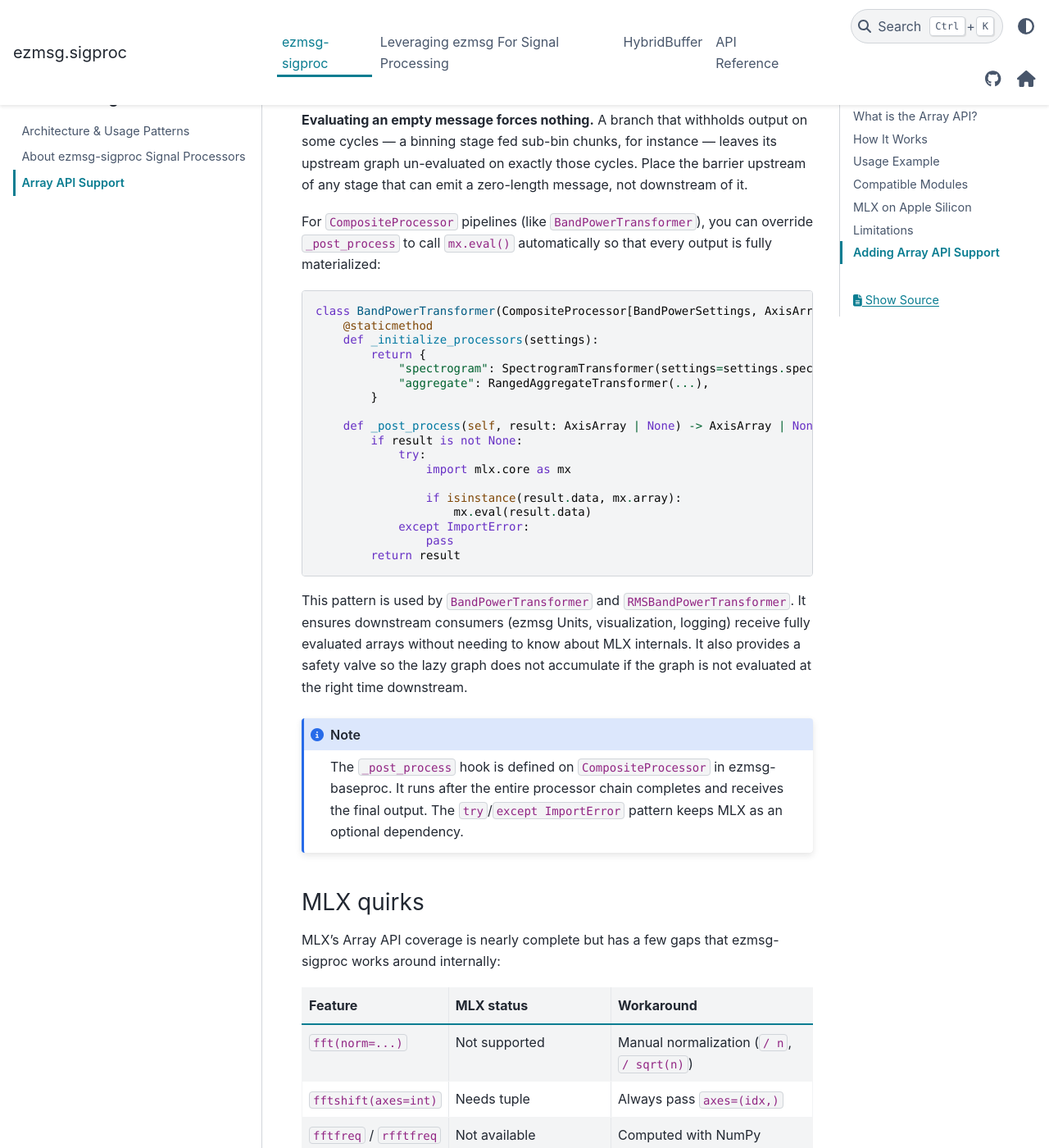
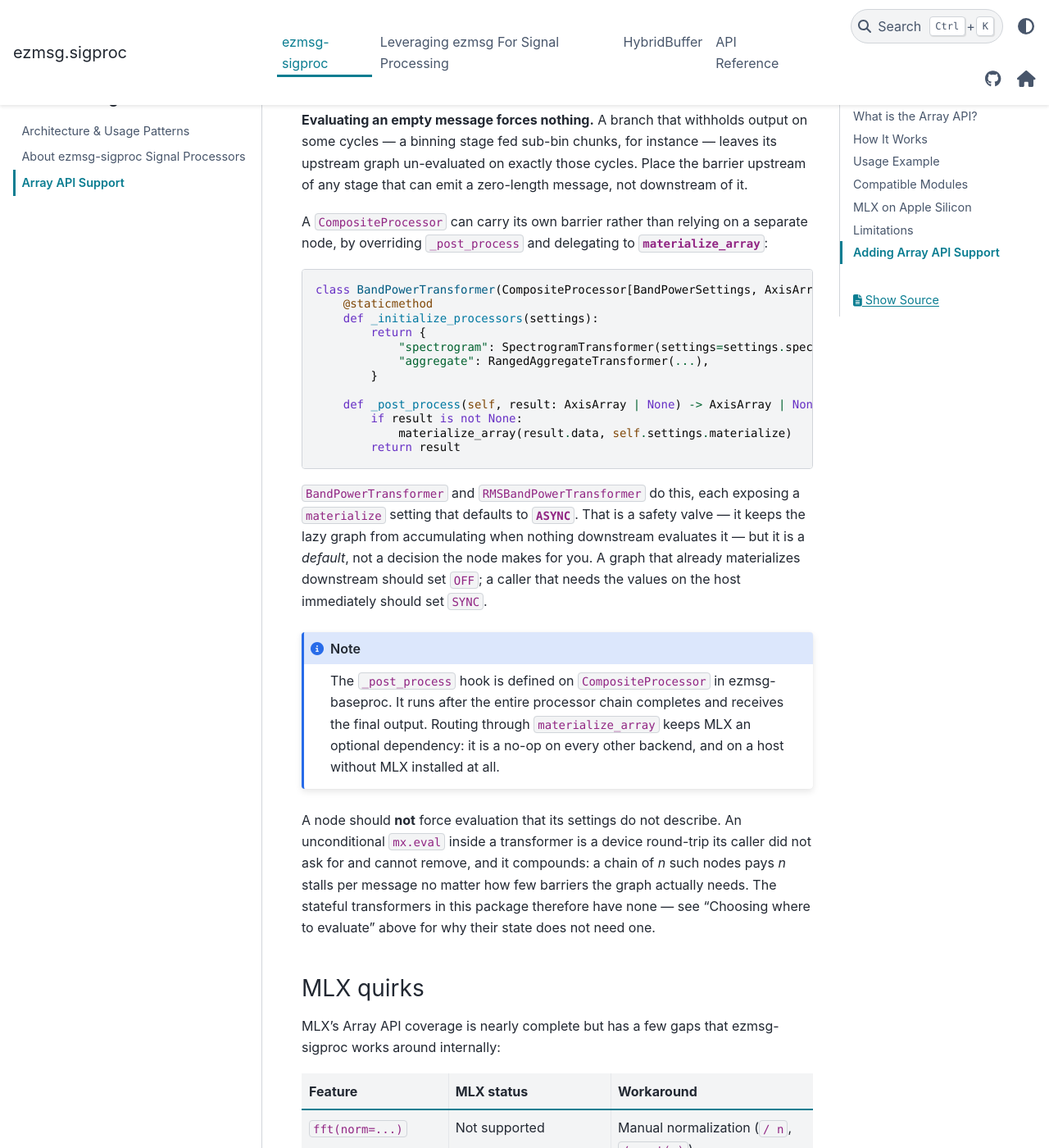
Before and after one commit to ezmsg-org/ezmsg-sigproc, a Sphinx documentation site: the page built from docs/source/guides/explanations/array_api.rst, in a window 1280 px wide and 1400 px high, scrolled down 4473 px. Shown: the whole window at 82% size. Built offline with Sphinx 7.4.7 and the PyData theme 0.15.4, drawn with Linux system fonts in a browser that asks for light colours; the version number could not be read and is left out.

Commit message:
Let the caller decide whether band power stalls on the device
BandPowerTransformer and RMSBandPowerTransformer each ended their
_post_process with an unconditional mx.eval. That is a device round-trip
-- ~0.1-0.15 ms on an M4 Pro, independent of array size -- that the
caller did not ask for and had no way to remove, and it compounds: a
chain of n such nodes pays n stalls per message however few barriers the
graph actually needs.

Both now route through materialize_array and expose a `materialize`
setting. The default is ASYNC rather than SYNC, which keeps the safety
valve these evals were there to provide -- the lazy graph still cannot
accumulate when nothing downstream evaluates it -- while dropping the
stall, since neither node's caller has any use for the values on the
host at that moment. Graphs that already materialize downstream can set
OFF; callers timing the stage can set SYNC to get the old behavior.

Deliberately unchanged: SquareLawBandPowerTransformer, the sibling
composite in singlebandpow, has never had a barrier. Giving it one is a
behavior change on its own merits, not part of removing implicit stalls.

Also corrects the array-api guide, which held up the hard-coded eval as
the pattern to copy.

```diff
--- a/docs/source/guides/explanations/array_api.rst
+++ b/docs/source/guides/explanations/array_api.rst
@@ -214,9 +214,9 @@ on some cycles — a binning stage fed sub-bin chunks, for instance — leaves i
 upstream graph un-evaluated on exactly those cycles. Place the barrier upstream
 of any stage that can emit a zero-length message, not downstream of it.
 
-For ``CompositeProcessor`` pipelines (like ``BandPowerTransformer``), you can
-override ``_post_process`` to call ``mx.eval()`` automatically so that every
-output is fully materialized:
+A ``CompositeProcessor`` can carry its own barrier rather than relying on a
+separate node, by overriding ``_post_process`` and delegating to
+:obj:`~ezmsg.sigproc.materialize.materialize_array`:
 
 .. code-block:: python
 
@@ -230,27 +230,31 @@ output is fully materialized:
 
         def _post_process(self, result: AxisArray | None) -> AxisArray | None:
             if result is not None:
-                try:
-                    import mlx.core as mx
-
-                    if isinstance(result.data, mx.array):
-                        mx.eval(result.data)
-                except ImportError:
-                    pass
+                materialize_array(result.data, self.settings.materialize)
             return result
 
-This pattern is used by ``BandPowerTransformer`` and ``RMSBandPowerTransformer``.
-It ensures downstream consumers (ezmsg Units, visualization, logging) receive
-fully evaluated arrays without needing to know about MLX internals.
-It also provides a safety valve so the lazy graph does not accumulate if the graph
-is not evaluated at the right time downstream.
+``BandPowerTransformer`` and ``RMSBandPowerTransformer`` do this, each exposing a
+``materialize`` setting that defaults to
+:obj:`~ezmsg.sigproc.materialize.MaterializeMode.ASYNC`. That is a safety valve —
+it keeps the lazy graph from accumulating when nothing downstream evaluates it —
+but it is a *default*, not a decision the node makes for you. A graph that
+already materializes downstream should set ``OFF``; a caller that needs the
+values on the host immediately should set ``SYNC``.
 
 .. note::
 
     The ``_post_process`` hook is defined on ``CompositeProcessor`` in
     ezmsg-baseproc. It runs after the entire processor chain completes and
-    receives the final output. The ``try``/``except ImportError`` pattern
-    keeps MLX as an optional dependency.
+    receives the final output. Routing through ``materialize_array`` keeps MLX
+    an optional dependency: it is a no-op on every other backend, and on a host
+    without MLX installed at all.
+
+A node should **not** force evaluation that its settings do not describe. An
+unconditional ``mx.eval`` inside a transformer is a device round-trip its caller
+did not ask for and cannot remove, and it compounds: a chain of *n* such nodes
+pays *n* stalls per message no matter how few barriers the graph actually needs.
+The stateful transformers in this package therefore have none — see
+"Choosing where to evaluate" above for why their state does not need one.
 
 MLX quirks
 ^^^^^^^^^^
```
Also changed, not shown: 4 other files.
